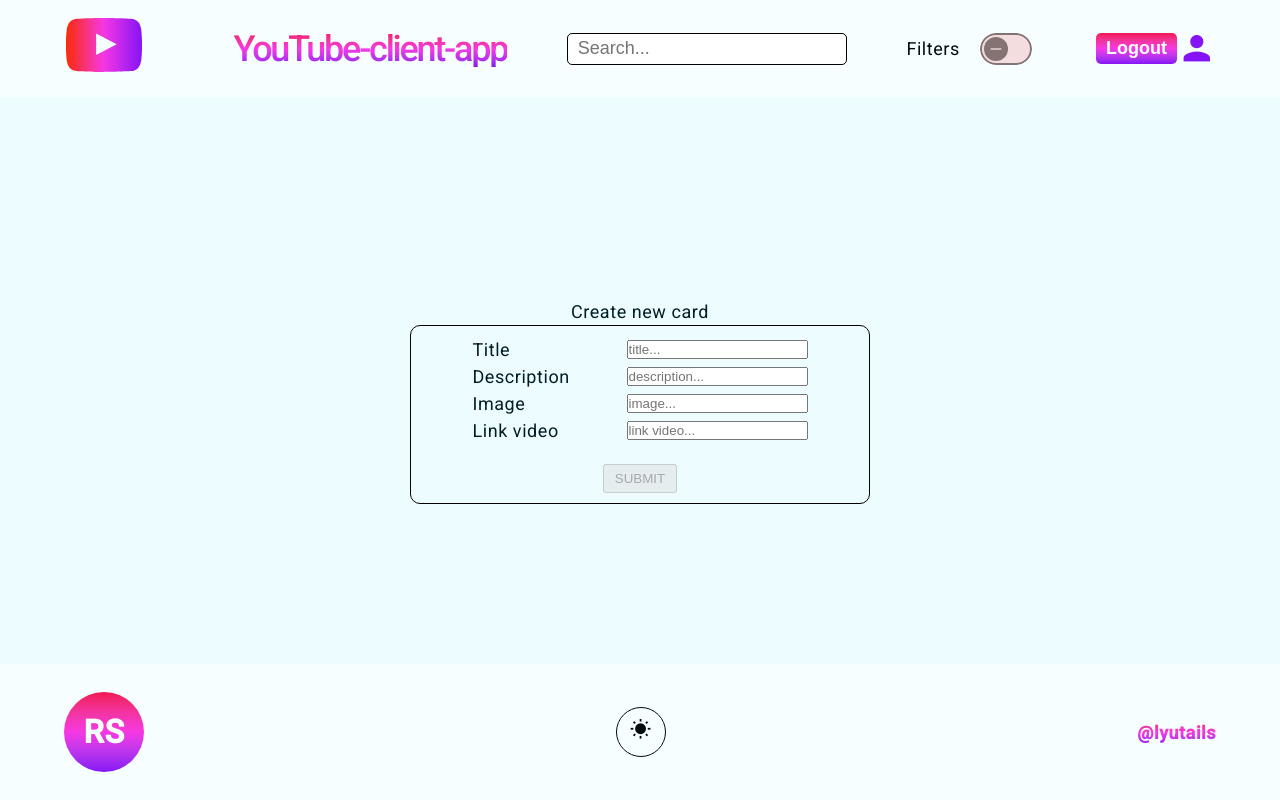
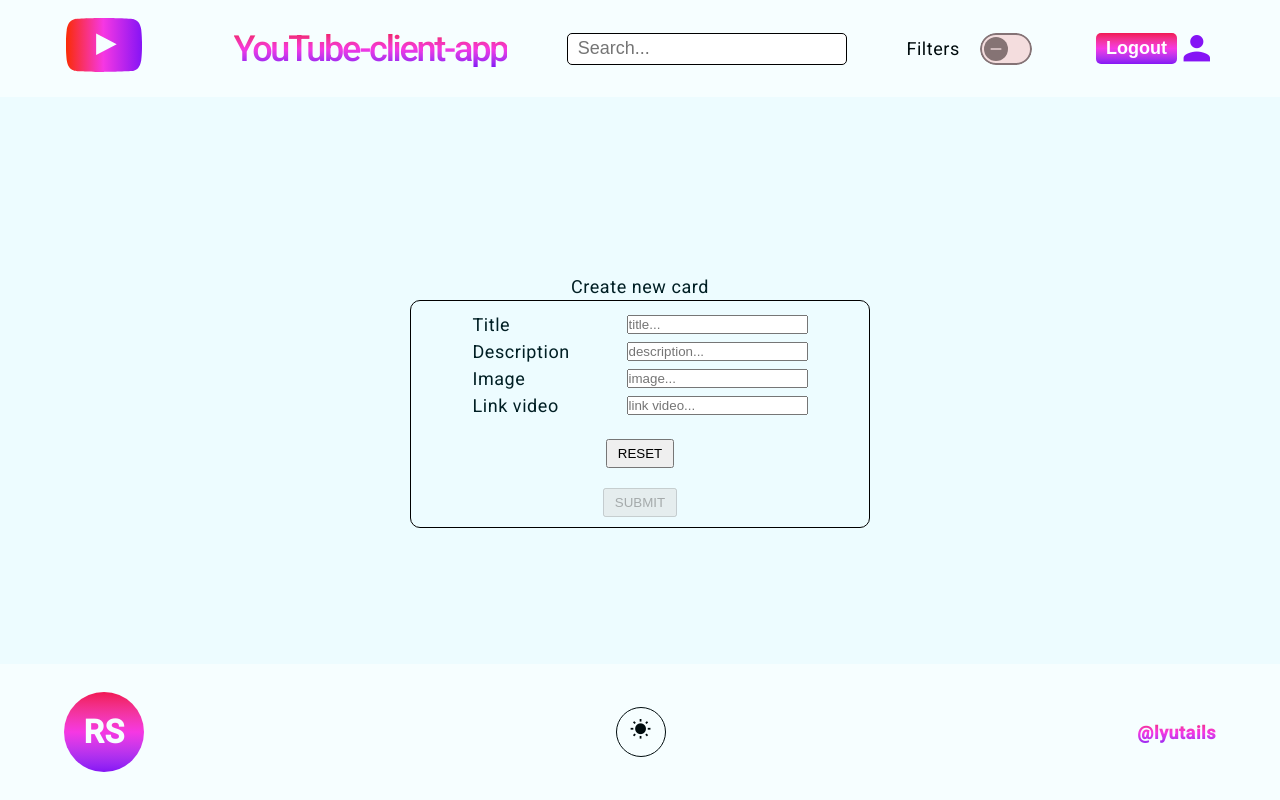
Before and after one commit to lyutails/Youtube, an Angular app in the folder awesome-youtube-client-app/: page /admin in a window 1280 px wide. Built offline with nearby package versions, Linux system fonts and the light colour scheme; sample sign-in values are in the browser's storage.

Commit message:
feat: add reset button to admin form

```diff
--- a/awesome-youtube-client-app/src/app/core/admin/admin.component.html
+++ b/awesome-youtube-client-app/src/app/core/admin/admin.component.html
@@ -62,8 +62,11 @@
         * the title is too short
       </div>
     </div>
+    <button class="admin_button">
+      {{ resetButtonName | uppercase }}
+    </button>
     <button class="admin_button" type="submit" [disabled]="!adminForm.valid">
-      {{ buttonName | uppercase }}
+      {{ submitButtonName | uppercase }}
     </button>
   </form>
 </div>
--- a/awesome-youtube-client-app/src/app/core/admin/admin.component.ts
+++ b/awesome-youtube-client-app/src/app/core/admin/admin.component.ts
@@ -17,7 +17,8 @@ import { CommonModule, UpperCasePipe } from '@angular/common';
   styleUrl: './admin.component.scss',
 })
 export class AdminComponent implements OnInit {
-  buttonName = 'Submit';
+  submitButtonName = 'Submit';
+  resetButtonName = 'Reset';
 
   constructor(
     private loginService: LoginService,
```
